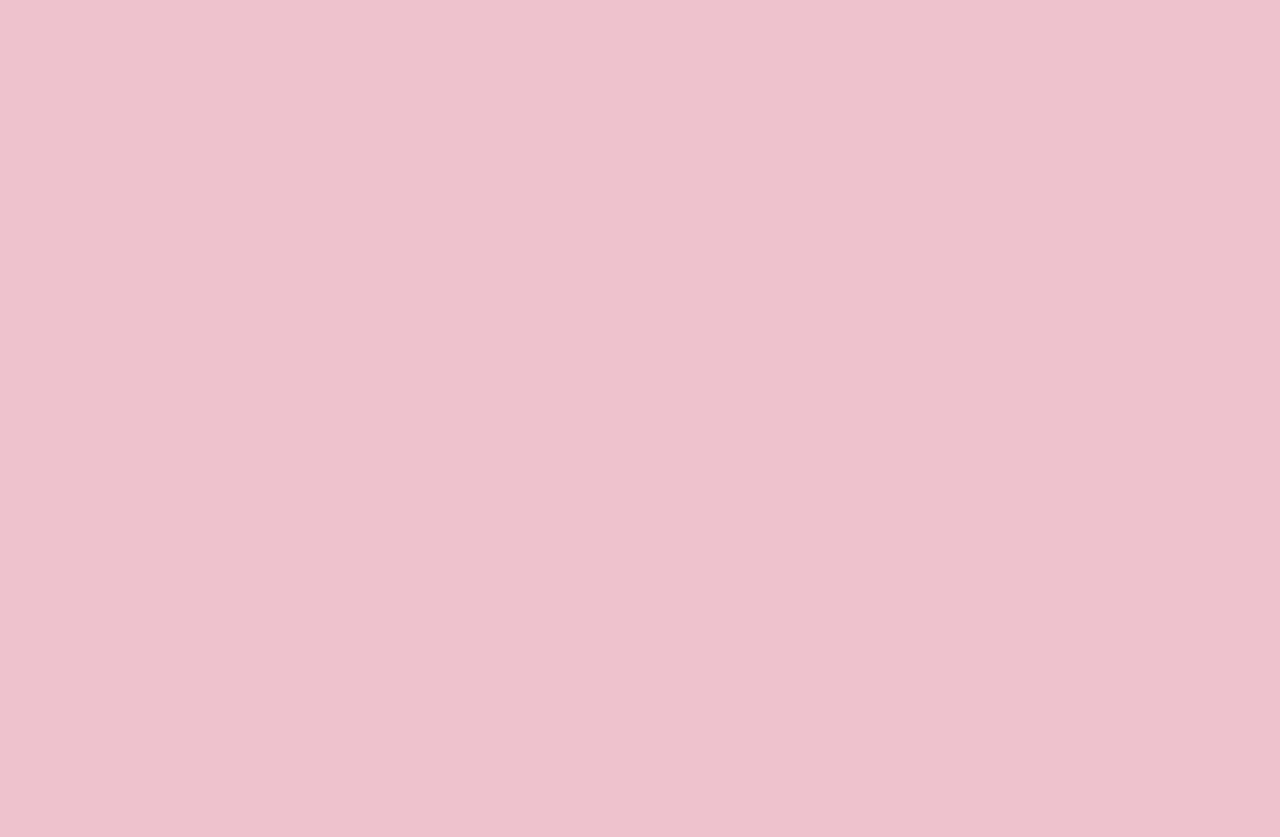
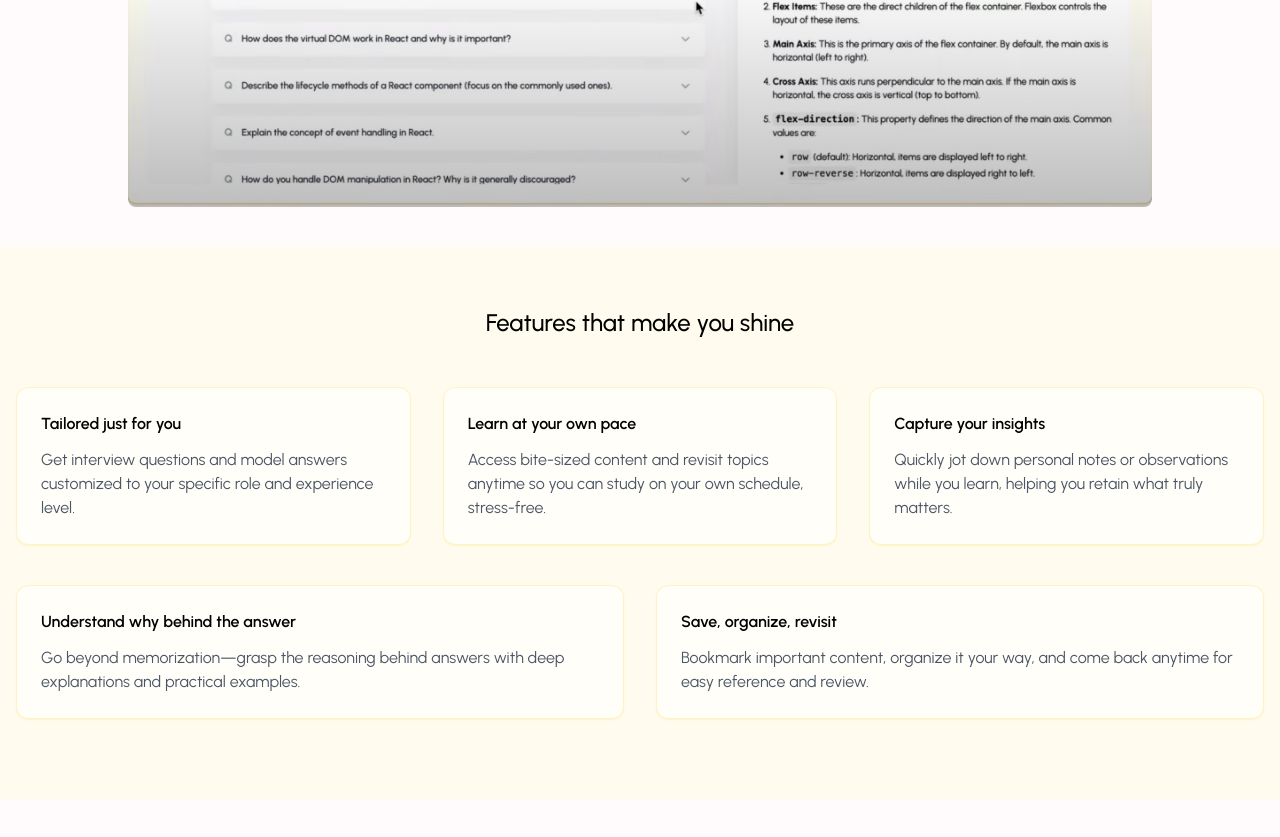
Before and after one commit to attiqrehman-ar/INTERVIEW-PREP-AI, a React (Vite) app in the folder frontend/interview-prep-ai/: page / in a window 1280 px wide. Shown: the part 1041-1878 px from the top of the page. Before the commit the page ends 800 px from the top, so only its background shows below. Built offline with nearby package versions, Linux system fonts and the light colour scheme.

Commit message:
add features to make shine section and image

```diff
--- a/frontend/interview-prep-ai/src/index.css
+++ b/frontend/interview-prep-ai/src/index.css
@@ -15,7 +15,7 @@ html {
 }
 
 body {
-  background-color: #eec2cd;
+  background-color: #fffbfc;
   overflow-x: hidden;
 }
 
--- a/frontend/interview-prep-ai/src/pages/LandinPage.jsx
+++ b/frontend/interview-prep-ai/src/pages/LandinPage.jsx
@@ -68,6 +68,50 @@ function LandinPage() {
   </div>
 </div>
 
+<div className="w-full min-h-full z-10 relative mb-56">
+<div>
+  <section className="flex items-center justify-center -mt-36">
+    <img className="w-[80vw] rounded-lg" src={HERO_IMAGE} alt="hero image" />
+  </section>
+</div>
+
+<div className="w-full min-h-full mt-10 bg-[#fffcef]">
+          <div className="mx-auto px-4 pt-10 container pb-20">
+            <section className="mt-5">
+              <h2 className="text-2xl font-medium text-center mb-12">
+                Features that make you shine
+              </h2>
+
+              {/* First 3 Features */}
+              <div className="grid grid-cols-1 md:grid-cols-3 gap-8 w-full">
+                {APP_FEATURES.slice(0, 3).map((feature) => (
+                  <div
+                    key={feature.id}
+                    className="bg-[#FFFEF8] p-6 rounded-xl shadow-xs hover:shadow-lg shadow-amber-100 transition border border-amber-100"
+                  >
+                    <h3 className="text-base font-semibold mb-3">{feature.title}</h3>
+                    <p className="text-gray-600">{feature.description}</p>
+                  </div>
+                ))}
+              </div>
+
+              {/* Remaining Features */}
+              <div className="grid grid-cols-1 md:grid-cols-2 gap-8 w-full mt-10">
+                {APP_FEATURES.slice(3).map((feature) => (
+                  <div
+                    key={feature.id}
+                    className="bg-[#FFFEF8] p-6 rounded-xl shadow-xs hover:shadow-lg shadow-amber-100 transition border border-amber-100"
+                  >
+                    <h3 className="text-base font-semibold mb-3">{feature.title}</h3>
+                    <p className="text-gray-600">{feature.description}</p>
+                  </div>
+                ))}
+              </div>
+            </section>
+          </div>
+        </div>
+      </div>
+
     </>
   );
 }
```
